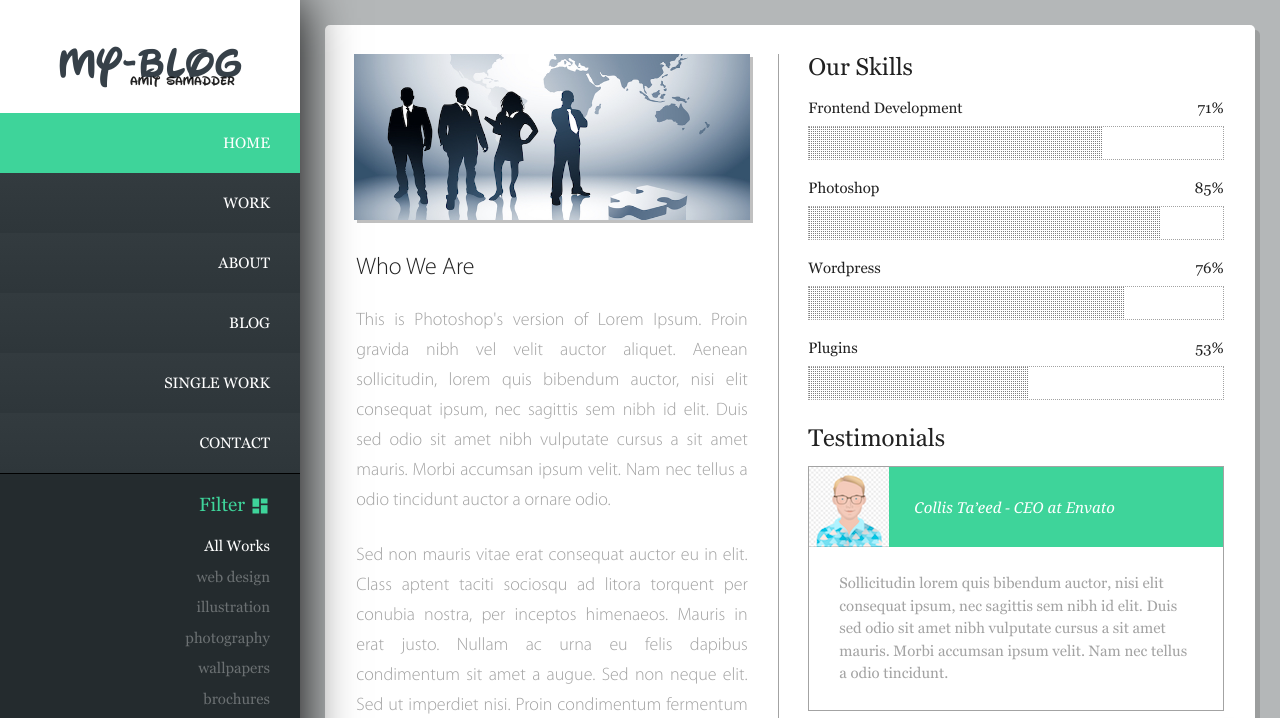
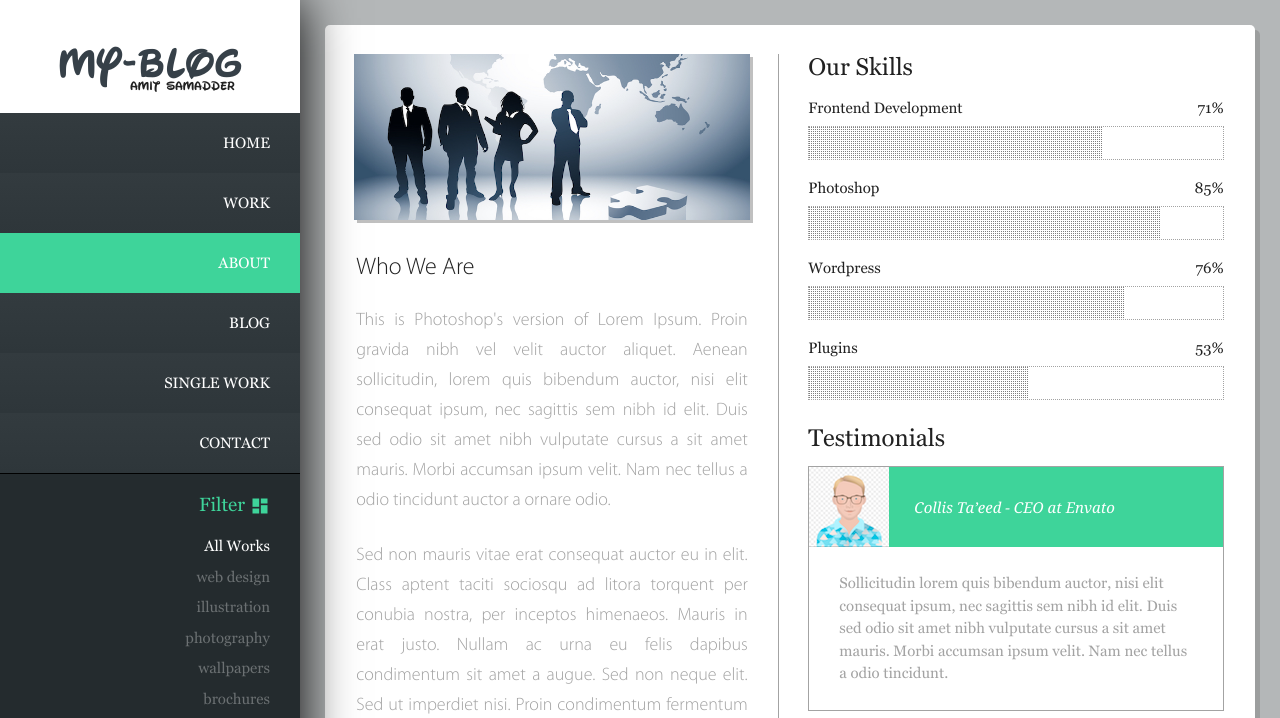
Before and after one commit to amiamitswe/my-blog, a plain HTML site: page about.html in a window 1280 px wide. Shown: the top 718 px of the page. Drawn offline with Linux system fonts and the light colour scheme; files whose address does not match are found by name.

Commit message:
add active-nav-link class and change logo top to 75px

```diff
--- a/about.html
+++ b/about.html
@@ -36,9 +36,9 @@
             <figure data-simplebar data-simplebar-auto-hide="true" class="scroll-able-content scroll scroll-width-thin">
                 <figure class="nav-links">
                     <ul>
-                        <li><a class="active-nav-link" href="index.html">Home</a></li>
+                        <li><a href="index.html">Home</a></li>
                         <li><a href="#">Work</a></li>
-                        <li><a href="about.html">About</a></li>
+                        <li><a class="active-nav-link" href="about.html">About</a></li>
                         <li><a href="single-blog.html">Blog</a></li>
                         <li><a href="single-work.html">Single Work</a></li>
                         <li><a href="contact.html">Contact</a></li>
--- a/scss/custom.scss
+++ b/scss/custom.scss
@@ -145,7 +145,7 @@ p, h1, h2, h3, h4, h5, h6, div, ul, li, section, figure {
       text-transform: uppercase;
       position: absolute;
       right: 65px;
-      top: 70px;
+      top: 75px;
     }
   }
 
```
Also changed, not shown: contact.html (+2 -2 lines), single-blog.html (+2 -2 lines), single-work.html (+2 -2 lines), css/style.css, scss/custom.css, scss/mediaQuery.css, scss/style.css, 3 other files.
